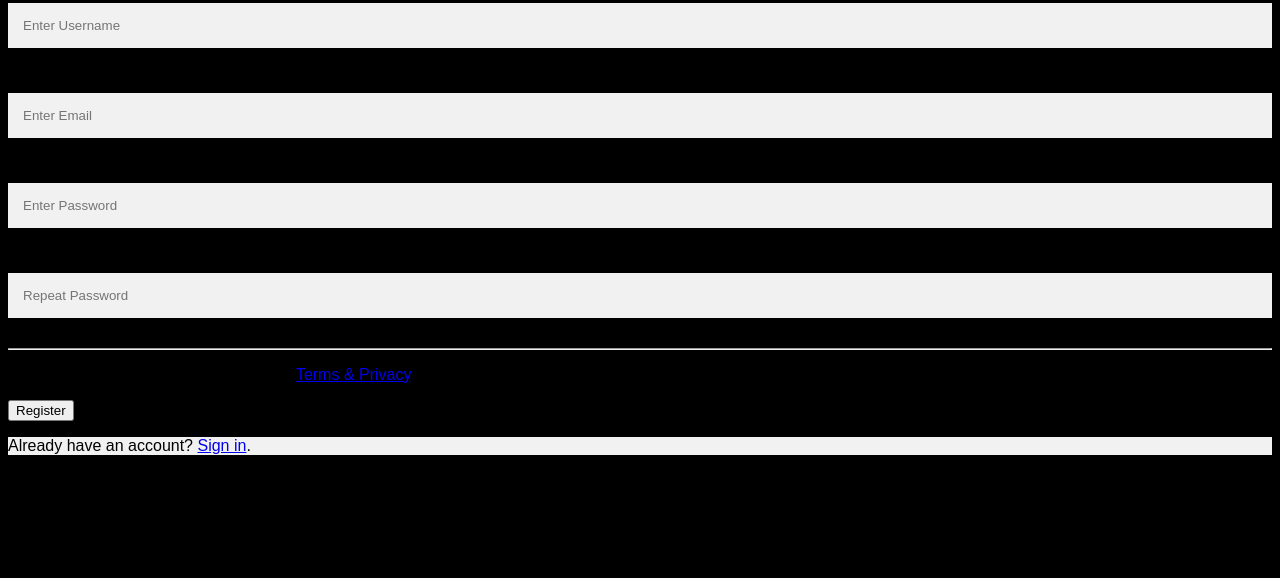
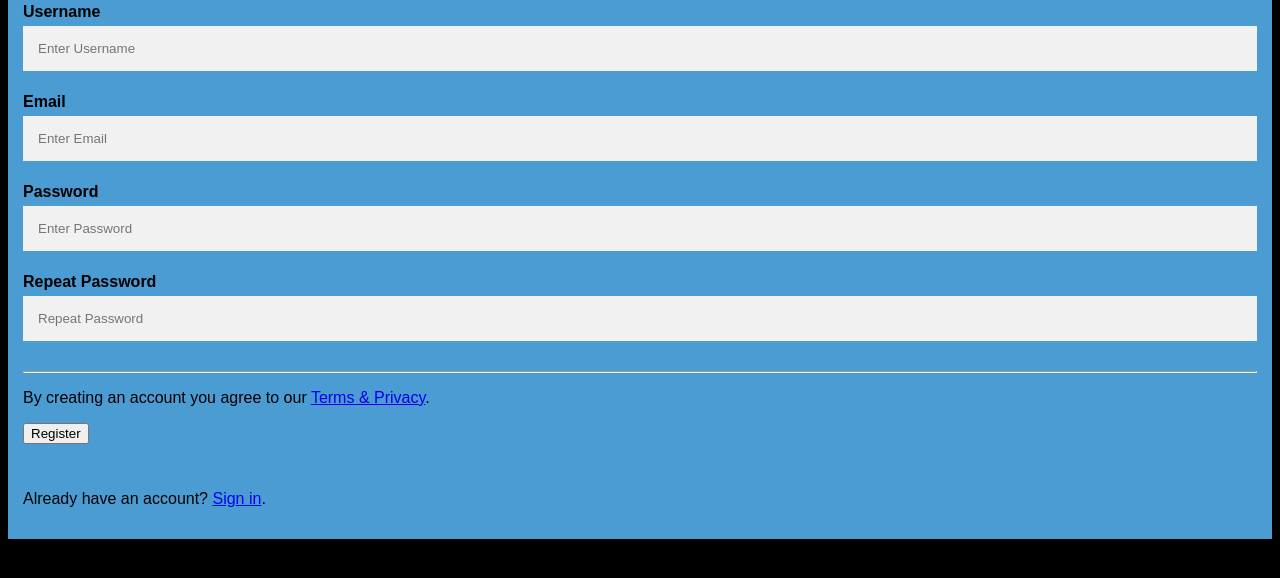
Before and after one commit to comp426-2022-spring/e01-poojha-p, a plain HTML site: page public/index.html in a window 1280 px wide. Shown: the part 144-722 px from the top of the page. Drawn offline with Linux system fonts and the light colour scheme.

Commit message:
step 8-10

```diff
--- a/public/style.css
+++ b/public/style.css
@@ -8,11 +8,11 @@ body {
 }
 
 /* 8. Add style to divs with the "container" class */
- {
+ div.container {
   /* 9. Add 15px padding */
-
+  padding: 15px;
   /* 10. Make the background color of the container Carolina Blue using the hex code defined here: https://en.wikipedia.org/wiki/Carolina_blue*/
-
+  background-color: #4B9CD3;
 }
 
 input[type=text], input[type=password] {
```
